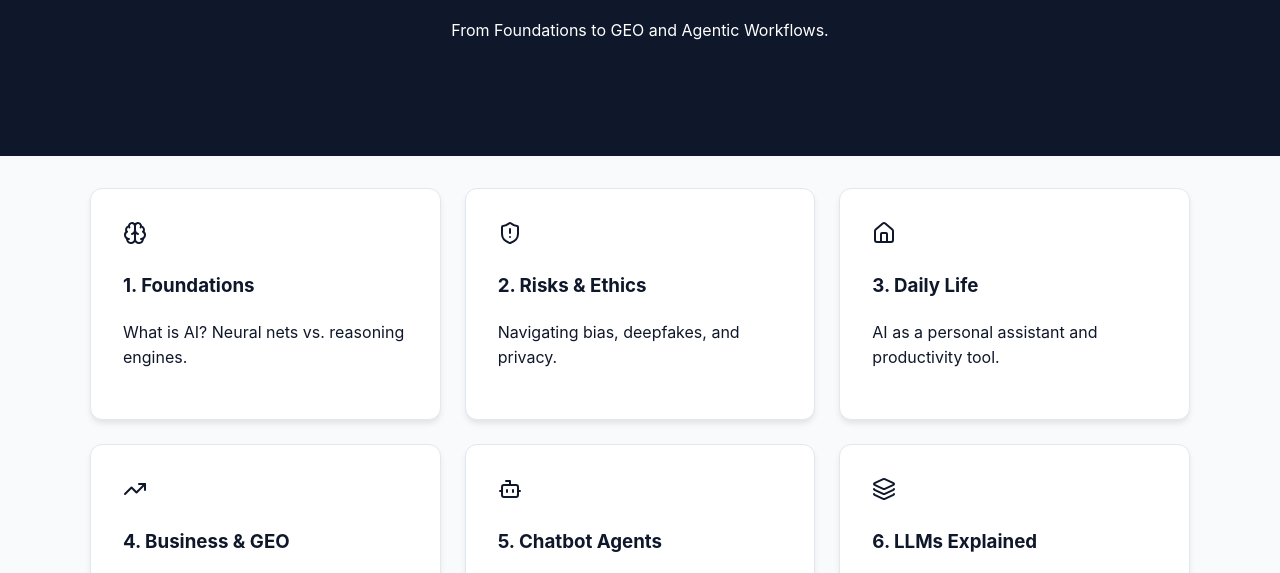
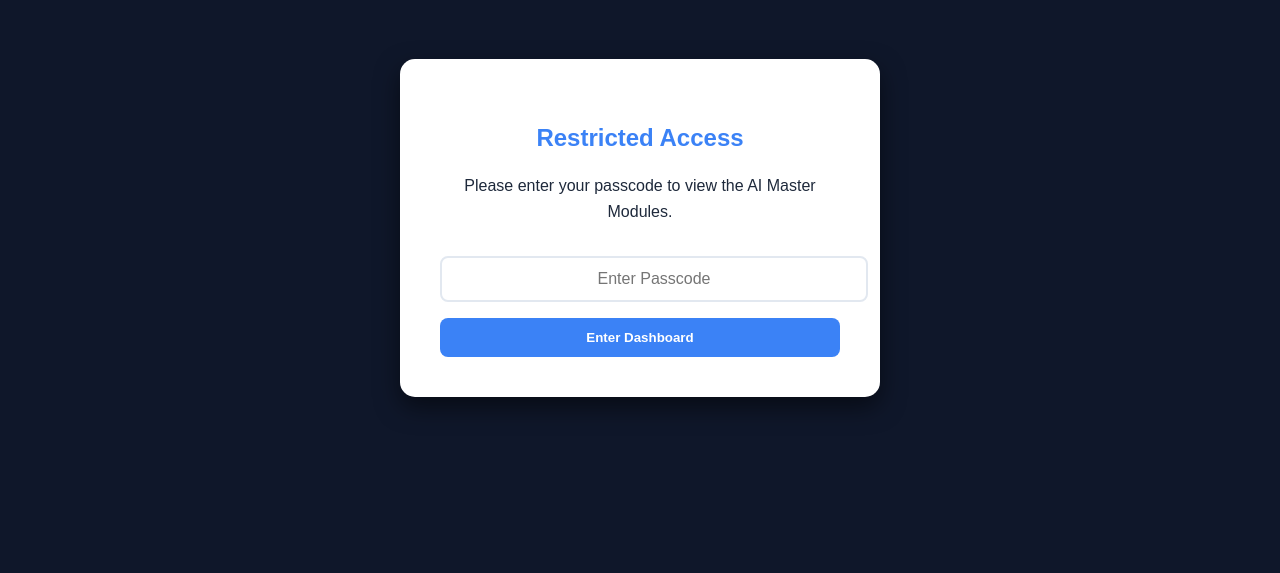
Before and after one commit to GetWrecker/ai-literacy-course, a plain HTML site: page index.html in a window 1280 px wide. Shown: the part 172-745 px from the top of the page. Drawn offline with nearby package versions, Linux system fonts and the light colour scheme.

Commit message:
Update index.html

```diff
--- a/index.html
+++ b/index.html
@@ -6,8 +6,75 @@
     <title>AI Literacy 2026 | Interactive Course</title>
     <link rel="stylesheet" href="assets/style.css">
     <script src="https://unpkg.com/lucide@latest"></script>
+
+    <style>
+        #access-gate {
+            position: fixed;
+            top: 0; left: 0; width: 100%; height: 100%;
+            background: #0f172a;
+            display: flex; justify-content: center; align-items: center;
+            z-index: 9999;
+            color: white; font-family: sans-serif;
+        }
+        .gate-content {
+            background: white; color: #1e293b;
+            padding: 2.5rem; border-radius: 15px;
+            text-align: center; box-shadow: 0 10px 25px rgba(0,0,0,0.5);
+            width: 90%; max-width: 400px;
+        }
+        .gate-content h2 { margin-bottom: 1rem; color: #3b82f6; }
+        .gate-content input {
+            width: 100%; padding: 12px; margin: 1rem 0;
+            border: 2px solid #e2e8f0; border-radius: 8px;
+            font-size: 1rem; text-align: center;
+        }
+        .gate-content button {
+            background: #3b82f6; color: white; border: none;
+            padding: 12px 30px; border-radius: 8px;
+            cursor: pointer; font-weight: bold; width: 100%;
+        }
+        .gate-content button:hover { background: #2563eb; }
+        #error-msg { color: #ef4444; font-size: 0.9rem; margin-top: 10px; display: none; }
+    </style>
 </head>
 <body>
+    <div id="access-gate">
+        <div class="gate-content">
+            <h2>Restricted Access</h2>
+            <p>Please enter your passcode to view the AI Master Modules.</p>
+            <input type="password" id="pass-input" placeholder="Enter Passcode">
+            <button onclick="checkPasscode()">Enter Dashboard</button>
+            <div id="error-msg">Incorrect passcode. Please try again.</div>
+        </div>
+    </div>
+
+    <script>
+        const gate = document.getElementById('access-gate');
+        const input = document.getElementById('pass-input');
+        const error = document.getElementById('error-msg');
+
+        // Check if authorized in this session
+        if (sessionStorage.getItem('isAuthorized') === 'true') {
+            gate.style.display = 'none';
+        }
+
+        function checkPasscode() {
+            const val = input.value.toLowerCase();
+            if (val === 'angpogiko' || val === 'angganako') {
+                sessionStorage.setItem('isAuthorized', 'true');
+                gate.style.display = 'none';
+            } else {
+                error.style.display = 'block';
+                input.value = '';
+                input.focus();
+            }
+        }
+
+        input.addEventListener("keypress", function(e) {
+            if (e.key === "Enter") checkPasscode();
+        });
+    </script>
+
     <header>
         <div class="container">
             <h1>AI Literacy & Strategic Implementation</h1>
```
